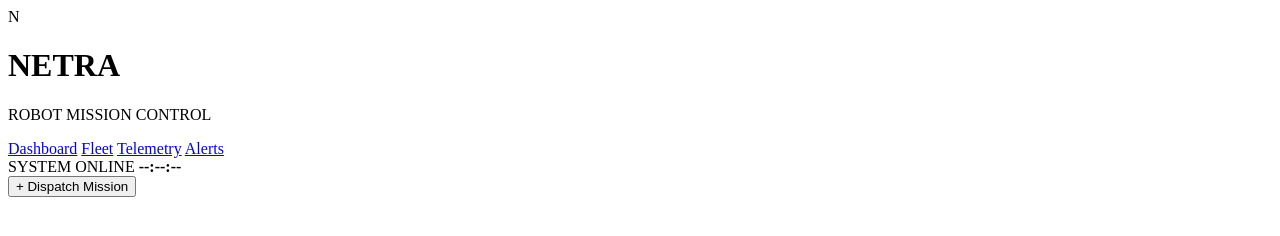
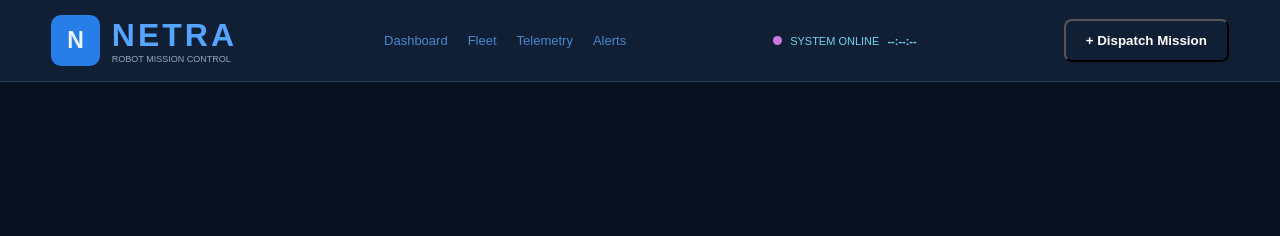
Before and after one commit to srujanaedulamudi-dot/S7_NETRA, a plain HTML site: page index.html in a window 1280 px wide. Drawn offline with Linux system fonts and the light colour scheme.

Commit message:
part2 13_11_2026

```diff
--- a/index.html
+++ b/index.html
@@ -4,7 +4,7 @@
     <meta charset="UTF-8">
     <meta name="viewport" content="width=device-width, initial-scale=1.0">
     <title>NETRA Robot Monitoring System</title>
-   <!-- <link rel="stylesheet" href="style.css">-->
+    <link rel="stylesheet" href="style.css">
 </head>
 <body>
  <header class="topbar">
--- /dev/null
+++ b/style.css
@@ -0,0 +1,81 @@
+* {
+    box-sizing:  border-box;
+    margin: 0;
+    padding: 0;
+}
+html {
+    scroll-behavior: smooth;
+}
+body {
+    background: #08111f;
+    color: #edf4ff;
+    font-family:Arial, sans-serif;
+    min-height: 100vh;
+}
+button {
+    background: #287ee8;
+    background: 0;
+    color:white;
+    padding:12px 20px;
+    border-radius: 8px;
+    cursor: pointer;
+    font-weight: bold;
+}
+button:hover {
+    background: #1765c3;
+}
+.brand {
+    display: flex;
+    align-items: center;
+    gap: 12px;
+}
+.brand-logo {
+    background: #287ee8;
+    border-radius: 10px;
+    padding: 12px 16px;
+    font-size: 23px;
+    font-weight: bold;
+}
+.brand h1 {
+    color: #54a5ff;
+    letter-spacing: 3px;
+}
+.brand p {
+    font-size: 9px;
+    color: #91a8c5;
+}
+.topbar {
+    min-height: 82px;
+    display: flex;
+    align-items: center;
+    justify-content: space-between;
+    gap: 20px;
+    padding: 15px 4%;
+    background: #111f34;
+    border-bottom: 1px solid #2a3d59;
+}
+nav {
+    display: flex;
+    gap: 20px;
+}
+nav a {
+    color: #4988d1;
+    text-decoration: none;
+    font-size: 13px;
+}
+nav a:hover {
+    color: #54a5ff;
+}
+.header-right {
+    display: flex;
+    align-items:center;
+    gap:8px;
+    color:#71d5f3;
+    font-size: 11px;
+}
+.online-dot {
+    width: 9px;
+    height: 9px;
+    background: #cd77e2;
+    border-radius: 50%;
+}
```
